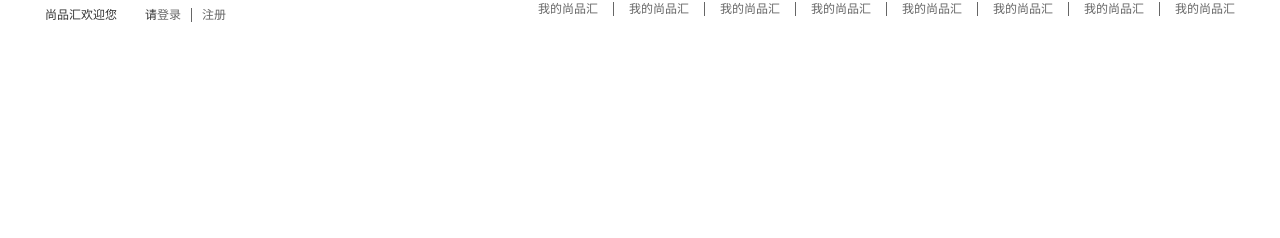
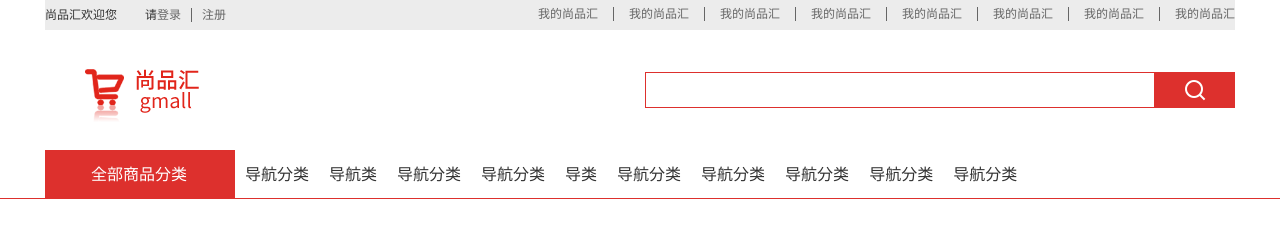
Before and after one commit to Arohaaaa/learn-front-code, a plain HTML site: page sph-lj/尚品汇/尚品汇.html in a window 1280 px wide. Drawn offline with Linux system fonts and the light colour scheme.

Commit message:
feat:新增尚品汇头部和主导航栏

```diff
--- a/sph-lj/尚品汇/css/尚品汇.css
+++ b/sph-lj/尚品汇/css/尚品汇.css
@@ -1,11 +1,14 @@
 /* 基本样式 */
 .container {
     width: 1190px;
-    height: 30px;
     margin: 0 auto;
 }
-/* 顶部导航栏样式 */
+/* #region顶部导航栏样式 */
 .topbar {
+    height: 30px;
+}
+.topbar>.container {
+    background-color: #ececec;
     height: 30px;
 }
 .wel>span,.wel>a {
@@ -27,6 +30,9 @@
 .wel>.register {
     padding-left: 10px;
 }
+.topbar .rightfix {
+    margin-top: 5px;
+}
 ul.topnav>li {
     float: left;
 
@@ -42,3 +48,47 @@ ul.topnav>li:last-child>a {
     padding-right: 0;
     border: 0;
 }
+/* #endregion */
+
+/* #region头部样式 */
+.header>.container {
+    height: 120px;
+}
+.header form {
+    margin-top: 42px;
+    font-size: 0;
+}
+.header .search input {
+    width: 508px;
+    height: 34px;
+    border: #dd302d solid 1px;
+}
+.header .search button {
+    height: 36px;
+    width: 80px;
+    background-color: #dd302d;
+    vertical-align: top;
+    background-image: url(../img/search_icon.png);
+    background-repeat: no-repeat;
+    background-position: 28px 6px;
+}
+/* #endregion */
+
+/* #region主导航区样式 */
+.main-nav .nav-title {
+    width: 96px;
+    height: 23px;
+    padding: 13px 48px 12px 46px;
+    background-color: #dd302d;
+    font-size: 16px;
+    color: white;
+}
+.main-nav .nav-item {
+    height: 35px;
+    padding-top: 13px;
+    font-size: 16px;
+    margin: 0 10px;
+}
+#hr {
+    border-top: #dd302d solid 1px;
+}
--- a/sph-lj/尚品汇/尚品汇.html
+++ b/sph-lj/尚品汇/尚品汇.html
@@ -8,6 +8,7 @@
         <link rel="stylesheet" href="./css/尚品汇.css" />
     </head>
     <body>
+        <!-- 顶部导航栏 -->
         <div class="topbar">
             <div class="container clearfix">
                 <div class="wel leftfix">
@@ -30,5 +31,39 @@
                 </div>
             </div>
         </div>
+
+        <!-- 头部图标和搜索栏 -->
+        <div class="header">
+            <div class="container clearfix">
+                <div class="login leftfix">
+                 <img src="img/logo.png" alt="">
+                </div>
+                <!-- 搜索栏 -->
+                <div class="search rightfix">
+                    <form action="#">
+                        <input type="text" name="search" id="search-input">
+                        <button></button>
+                    </form>
+                </div>
+            </div>
+        </div>
+
+        <!-- 主导航栏 -->
+        <div class="main-nav">
+            <div class="container clearfix">
+                <div class="nav-title leftfix">全部商品分类</div>
+                <div class="nav-item leftfix">导航分类</div>
+                <div class="nav-item leftfix">导航类</div>
+                <div class="nav-item leftfix">导航分类</div>
+                <div class="nav-item leftfix">导航分类</div>
+                <div class="nav-item leftfix">导类</div>
+                <div class="nav-item leftfix">导航分类</div>
+                <div class="nav-item leftfix">导航分类</div>
+                <div class="nav-item leftfix">导航分类</div>
+                <div class="nav-item leftfix">导航分类</div>
+                <div class="nav-item leftfix">导航分类</div>
+            </div>
+            <div id="hr"></div>
+        </div>
     </body>
 </html>
```
Also changed, not shown: sph-lj/尚品汇/img/search_icon.png (renamed from sph-lj/尚品汇/img/serch_icon.png).
